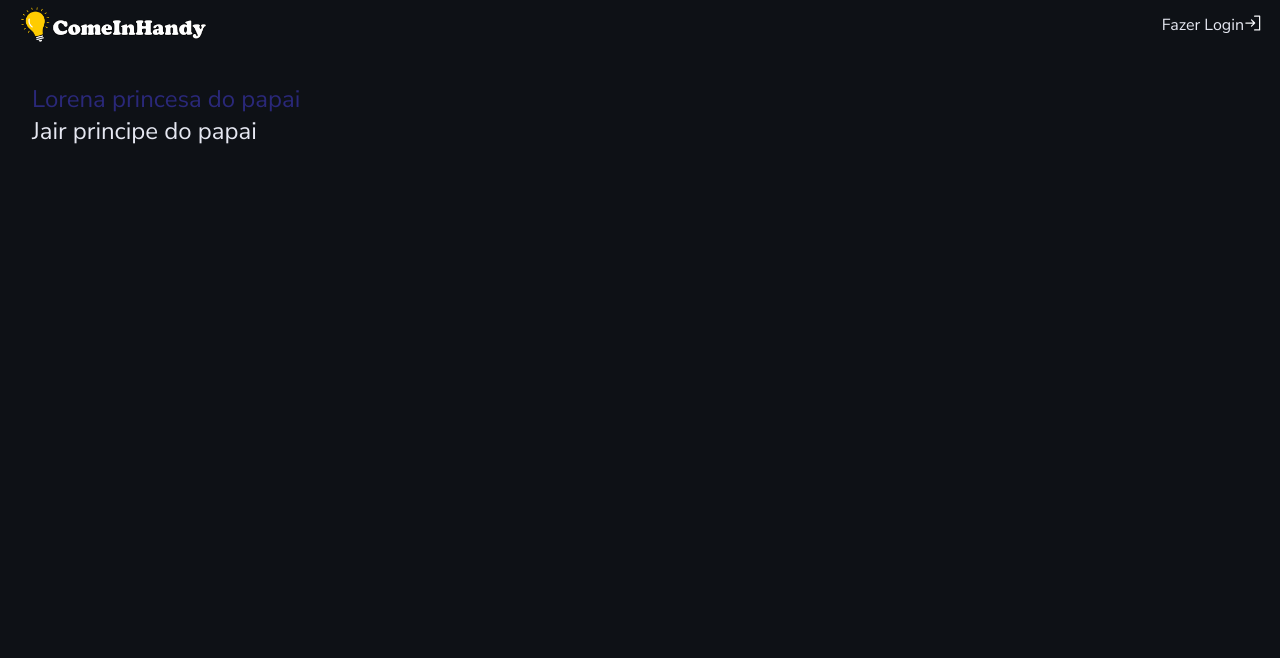
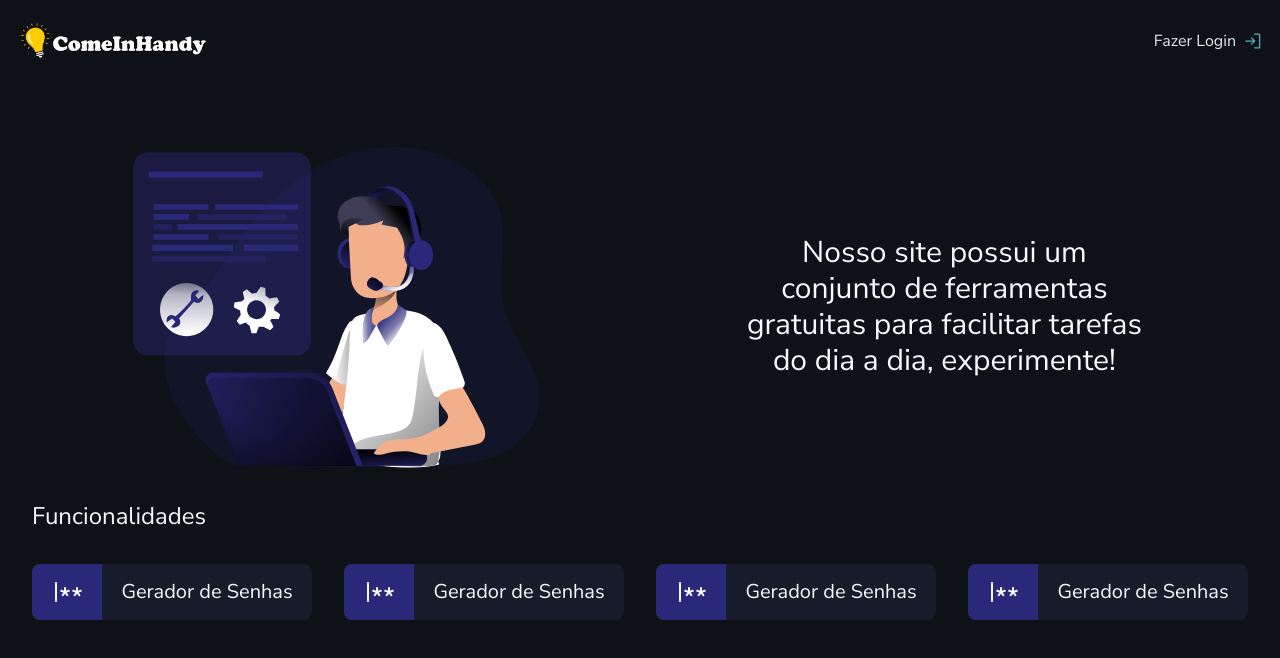
Before and after one commit to BrunoMeirel3s/ComeInHandy, a Next.js app: page / in a window 1280 px wide. Shown: the top 658 px of the page. Built offline with nearby package versions, Linux system fonts and the light colour scheme.

Commit message:
wip: ajustes na tela inicial

```diff
--- a/package.json
+++ b/package.json
@@ -15,6 +15,7 @@
     "eslint": "8.31.0",
     "eslint-config-next": "13.1.1",
     "next": "^13.5.6",
+    "npm": "^10.5.1",
     "react": "18.2.0",
     "react-dom": "18.2.0"
   },
--- a/src/components/layouts/LayoutDefault.tsx
+++ b/src/components/layouts/LayoutDefault.tsx
@@ -1,10 +1,13 @@
 import Image from "next/image";
 import { SignIn } from "@phosphor-icons/react";
+import { Modal } from "antd";
+import { useState } from "react";
 
 export default function LayoutDefault({ children }) {
+  const [modalOpen, setModalOpen] = useState<boolean>(false);
   return (
     <>
-      <div className="px-4 flex flex-row items-center justify-between">
+      <div className="px-4 flex flex-row items-center justify-between p-4">
         <Image
           src={"/fulllogo.png"}
           alt="ComeInHandy"
@@ -12,13 +15,28 @@ export default function LayoutDefault({ children }) {
           height={51}
         />
 
-        <div className="flex flex-row">
+        <button
+          className="flex flex-row items-center justify-center space-x-2"
+          onClick={() => setModalOpen(!modalOpen)}
+        >
           <span className="text-gray-200">Fazer Login</span>{" "}
           <span>
-            <SignIn size={20} style={{ color: "#50B2C0" }} />
+            <SignIn size={20} color={"#50B2C0"} />
           </span>
-        </div>
+        </button>
       </div>
+      <Modal
+        style={{}}
+        centered
+        open={modalOpen}
+        onOk={() => setModalOpen(false)}
+        onCancel={() => setModalOpen(false)}
+        footer={null}
+      >
+       <div className="mt-8">
+          <p className="text-center text-xl">Faça login para utilizar as funcionalidades</p>
+       </div>
+      </Modal>
       <div className="z-auto overflow-y-auto w-full min-h-full p-8">
         {children}
       </div>
--- a/src/pages/index.tsx
+++ b/src/pages/index.tsx
@@ -1,22 +1,66 @@
 import Head from "next/head";
-import Image from "next/image";
-import { Inter } from "@next/font/google";
+import { Password } from "@phosphor-icons/react";
 
 export default function Home() {
   return (
     <>
       <Head>
         <title>Come In Handy</title>
-        <meta name="description" content="Conjunto de ferramentas para o dia a dia" />
+        <meta
+          name="description"
+          content="Conjunto de ferramentas para o dia a dia"
+        />
         <meta name="viewport" content="width=device-width, initial-scale=1" />
         <link rel="icon" href="/favicon.ico" />
       </Head>
       <main className={""}>
-        <div>
-          <span className="text-2xl text-purple-200">Lorena princesa do papai</span>
+        <div className="flex flex-row items-center justify-around mt-8">
+          <div>
+            <img src="it_support.svg" alt="Suporte de TI" />
+          </div>
+          <div className="w-1/3">
+            <p className="text-3xl text-gray-100 text-center text-bold">
+              Nosso site possui um conjunto de ferramentas gratuitas para
+              facilitar tarefas do dia a dia, experimente!
+            </p>
+          </div>
         </div>
-        <div>
-          <span className="text-2xl text-gray-200">Jair principe do papai</span>
+        <div className="flex flex-col mt-8">
+          <h1 className="text-2xl text-bold">Funcionalidades</h1>
+          <div className="flex flex-row justify-center mt-8 gap-4 md:gap-8 wrap">
+            <div className="flex flex-row h-14 w-80 rounded-lg overflow-hidden">
+              <div className="bg-purple-200 w-1/4 flex items-center justify-center">
+                <Password size={32} style={{ background: "transparent" }} />
+              </div>
+              <div className="bg-gray-700 text-xl w-3/4 flex items-center justify-center">
+                Gerador de Senhas
+              </div>
+            </div>
+            <div className="flex flex-row h-14 w-80 rounded-lg overflow-hidden">
+              <div className="bg-purple-200 w-1/4 flex items-center justify-center">
+                <Password size={32} style={{ background: "transparent" }} />
+              </div>
+              <div className="bg-gray-700 text-xl w-3/4 flex items-center justify-center">
+                Gerador de Senhas
+              </div>
+            </div>
+            <div className="flex flex-row h-14 w-80 rounded-lg overflow-hidden">
+              <div className="bg-purple-200 w-1/4 flex items-center justify-center">
+                <Password size={32} style={{ background: "transparent" }} />
+              </div>
+              <div className="bg-gray-700 text-xl w-3/4 flex items-center justify-center">
+                Gerador de Senhas
+              </div>
+            </div>
+            <div className="flex flex-row h-14 w-80 rounded-lg overflow-hidden">
+              <div className="bg-purple-200 w-1/4 flex items-center justify-center">
+                <Password size={32} style={{ background: "transparent" }} />
+              </div>
+              <div className="bg-gray-700 text-xl w-3/4 flex items-center justify-center">
+                Gerador de Senhas
+              </div>
+            </div>
+          </div>
         </div>
       </main>
     </>
--- a/styles/globals.css
+++ b/styles/globals.css
@@ -9,7 +9,6 @@
   box-sizing: border-box;
   padding: 0;
   margin: 0;
-  background-color: #0E1116;
   color: #F8F9FC;
 }
 
@@ -20,8 +19,13 @@ button {
   font-family: "Nunito Sans", sans-serif;
   font-weight: 400;
   font-size: 1rem;
+  background-color: #0E1116;
 }
 
 button:hover {
   cursor: pointer;
 }
+
+.ant-modal-content, .ant-modal-body{
+  background-color: #252D4A!important;
+}
```
Also changed, not shown: public/it_support.svg (added), 1 other file (tests, documents, lock files or other folders).
